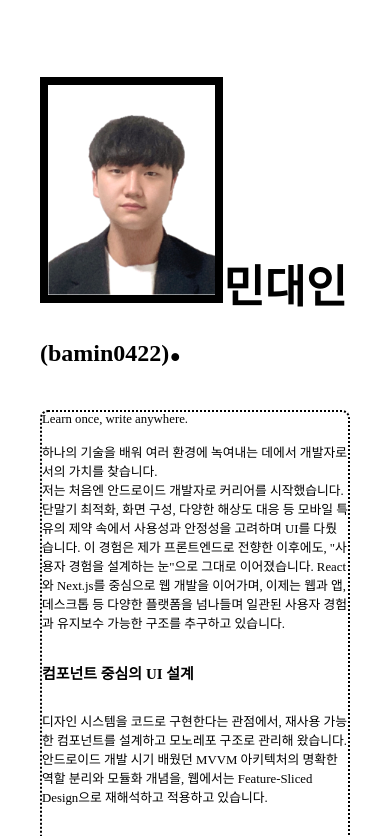
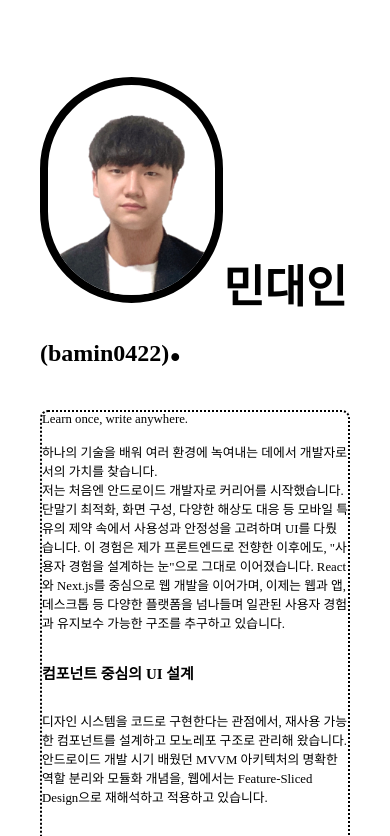
Before and after one commit to bamin0422/Introduce, a Next.js app: page / in a window 390 px wide. Shown: the top 836 px of the page. Built offline with nearby package versions, Linux system fonts and the light colour scheme.

Commit message:
fix: 모바일 버전용 스타일 수정

```diff
--- a/components/IntroduceSection/index.tsx
+++ b/components/IntroduceSection/index.tsx
@@ -7,7 +7,7 @@ export default function IntroduceSection() {
         <img
           src="/introduce.png"
           alt=""
-          className="bg-cover bg-slate-200 border-[8px] rounded-sm border-white shadow-2xl"
+          className="bg-cover bg-slate-200 border-[8px] sm:rounded-sm border-white shadow-2xl rounded-full mb-8"
           width={167.25}
           height={209.625}
         />
```
